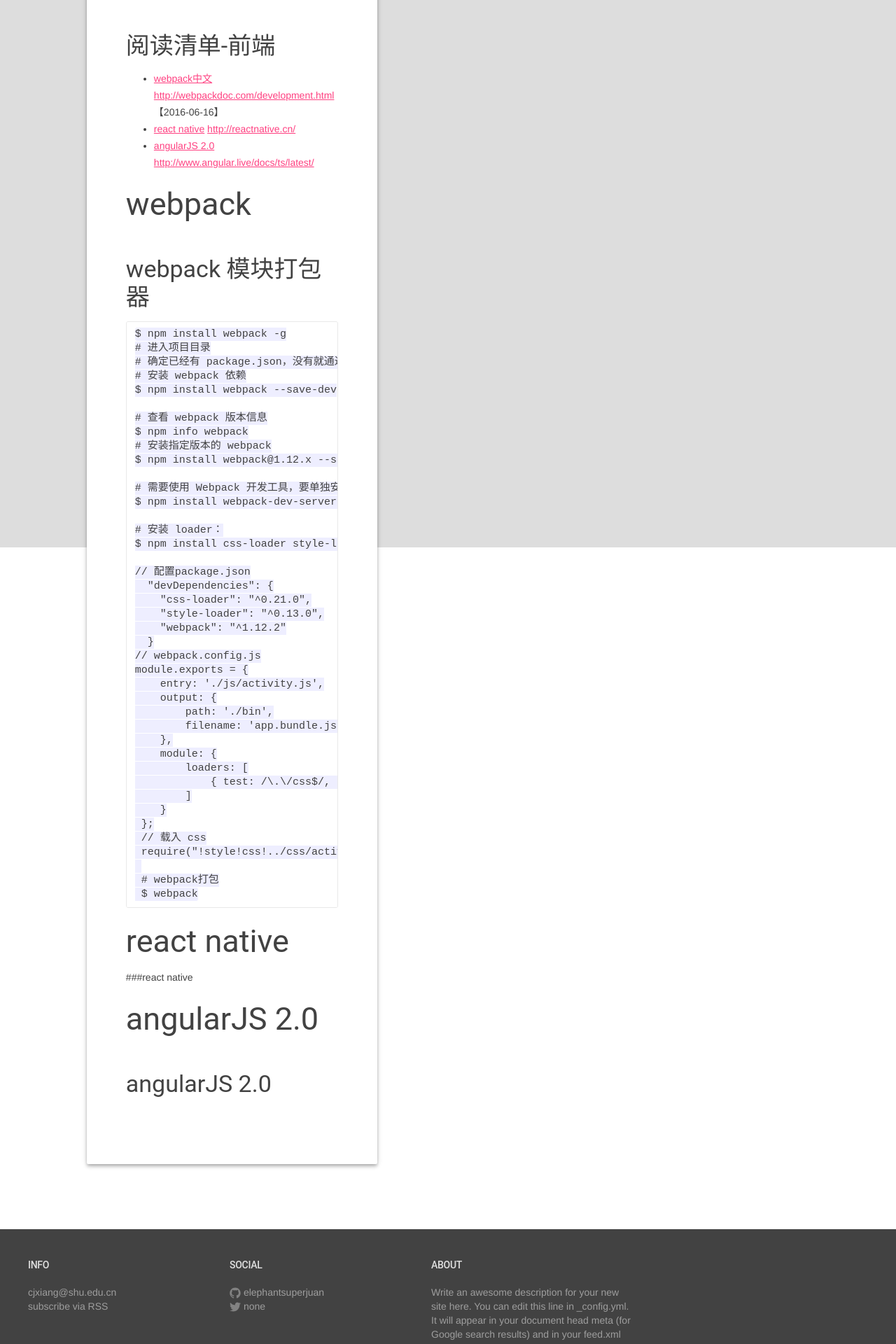
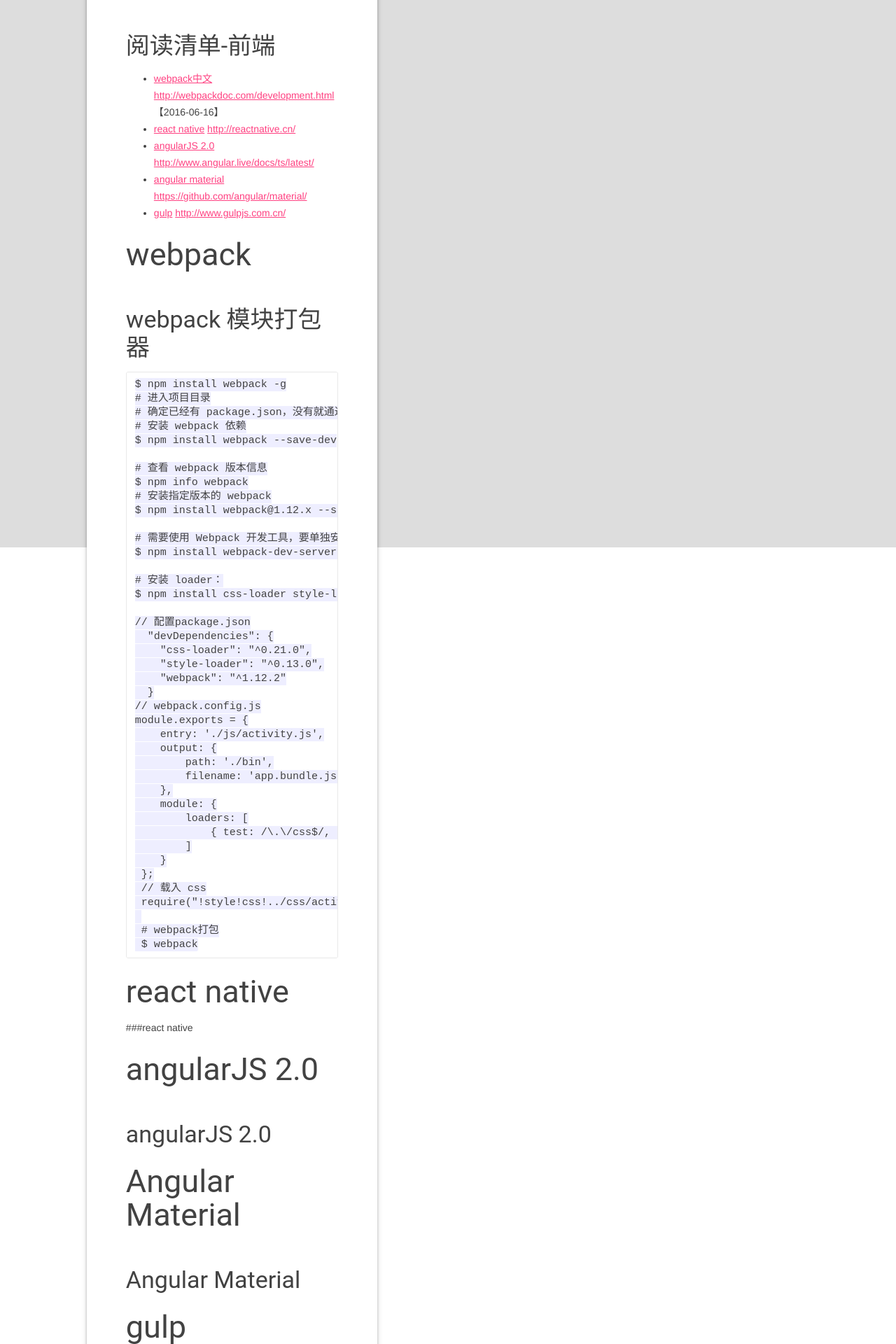
Before and after one commit to elephantsuperjuan/elephant, a Jekyll site: the page built from _posts/2016-06-16-readlist_frontend.markdown, in a window 1280 px wide. Shown: the part 412-2332 px from the top of the page at 70% size. Built offline with Jekyll 4.4.1, drawn with Linux system fonts in a browser that asks for light colours; some of the changed text lies outside the part shown.

Commit message:
添加前端清单-material和gulp

```diff
--- a/_posts/2016-06-16-readlist_frontend.markdown
+++ b/_posts/2016-06-16-readlist_frontend.markdown
@@ -10,6 +10,8 @@ image: 'img/html5.jpg'
  - [webpack中文](#webpack) [http://webpackdoc.com/development.html](http://webpackdoc.com/development.html) 【2016-06-16】
  - [react native](#react_native)  [http://reactnative.cn/](http://reactnative.cn/)
  - [angularJS 2.0](#angularjs_2.0)  [http://www.angular.live/docs/ts/latest/](http://www.angular.live/docs/ts/latest/)
+ - [angular material](#angular_material)  [https://github.com/angular/material/](https://github.com/angular/material)
+ - [gulp](#gulp)  [http://www.gulpjs.com.cn/](http://www.gulpjs.com.cn/)
 
 <h2 id="webpack">webpack</h2>
 ### webpack 模块打包器
@@ -67,3 +69,16 @@ image: 'img/html5.jpg'
 <h2 id="angularjs_2.0">angularJS 2.0</h2>
 
 ### angularJS 2.0
+
+
+
+
+<h2 id="angular_material">Angular Material</h2>
+
+### Angular Material
+
+
+
+<h2 id="gulp">gulp</h2>
+
+### gulp
```
